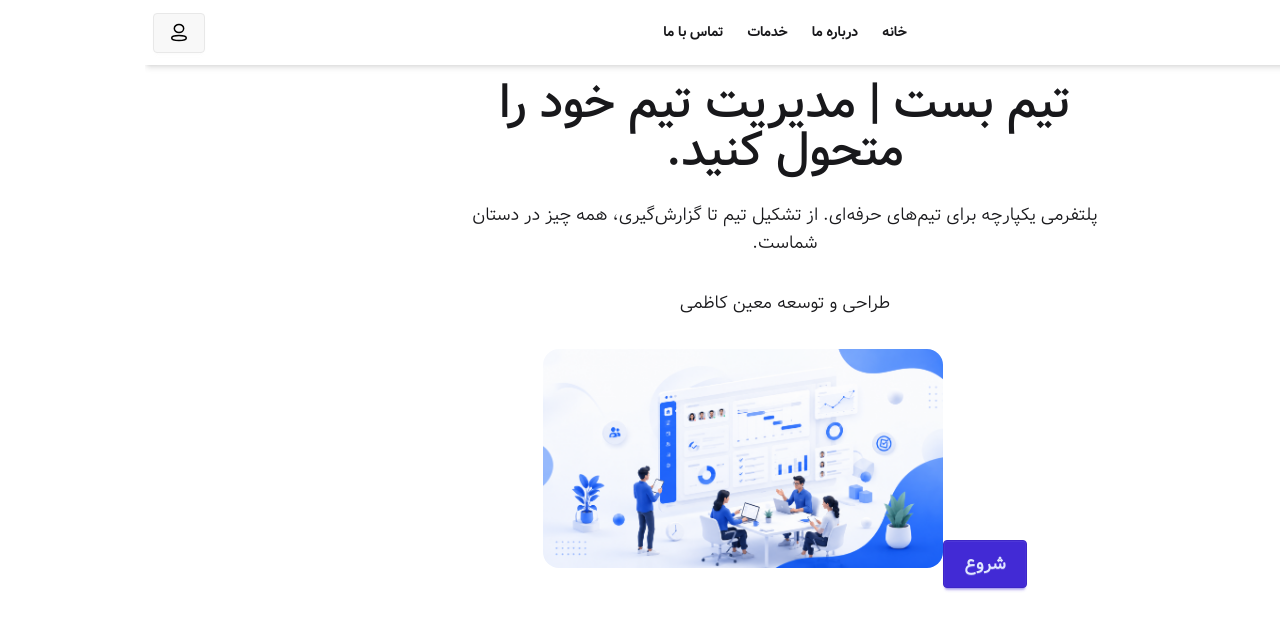
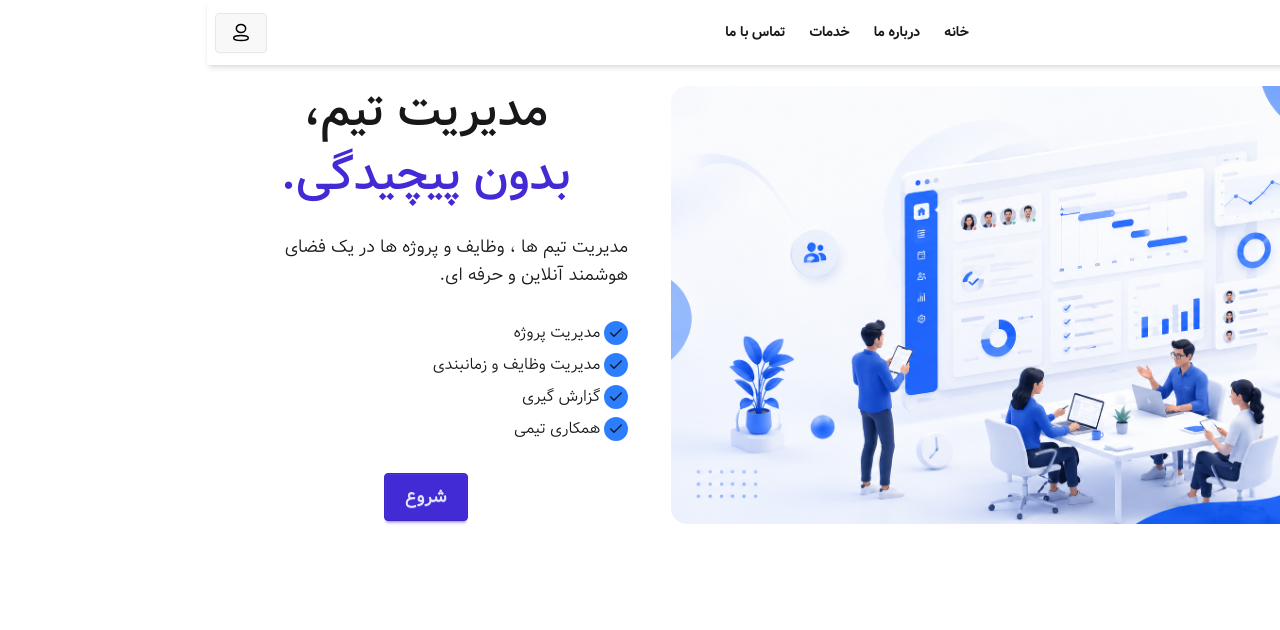
Before and after one commit to Moein-Kazemi/teambest-frontend, a Next.js app: page / in a window 1280 px wide. Shown: the top 630 px of the page. Built offline with nearby package versions, Linux system fonts and the light colour scheme; no server answers.

Commit message:
1405/04/31 : complete banner and title section in landing page

```diff
--- a/app/page.tsx
+++ b/app/page.tsx
@@ -1,28 +1,52 @@
-import Card3d from "@/components/Card3d";
 import { vazirMedium } from "./fonts";
 import Link from "next/link";
+import { Check } from "lucide-react";
+import Card3d from "@/components/Card3d";
 
 export default function Home() {
   return (
     <main>
       <section className="hero min-h-[60vh] bg-base-100">
-        <div className="hero-content text-center">
-          <div className="max-w-2xl">
-            <h1
-              className={`text-3xl ${vazirMedium.className} md:text-5xl  mb-6`}
-            >
-              تیم بست | مدیریت تیم خود را متحول کنید.
+        <div className="hero-content text-center grid grid-cols-12">
+          <Card3d src="/images/consept.png" />
+          <div className="max-w-2xl space-y-8  col-span-12 sm:col-span-4">
+            <h1 className={`text-3xl ${vazirMedium.className} md:text-5xl`}>
+              مدیریت تیم،
+              <span className="text-primary block mt-4">بدون پیچیدگی.</span>
             </h1>
-            <p className="text-lg mb-8">
-              پلتفرمی یکپارچه برای تیم‌های حرفه‌ای. از تشکیل تیم تا گزارش‌گیری،
-              همه چیز در دستان شماست.
+            <p className="text-lg  text-right">
+              مدیریت تیم ها ، وظایف و پروژه ها در یک فضای هوشمند آنلاین و حرفه
+              ای.
             </p>
-            <p className="text-lg mb-8">طراحی و توسعه معین کاظمی</p>
+            <div className="flex flex-col gap-2">
+              <div className="flex items-center gap-1 text-right">
+                <span className="w-6 h-6 flex items-center justify-center bg-blue-500 rounded-full">
+                  <Check size={16} />
+                </span>
+                <div className="block">مدیریت پروژه</div>
+              </div>
+              <div className="flex items-center gap-1 text-right">
+                <span className="w-6 h-6 flex items-center justify-center bg-blue-500 rounded-full">
+                  <Check size={16} />
+                </span>
+                <div className="block">مدیریت وظایف و زمانبندی</div>
+              </div>
+              <div className="flex items-center gap-1 text-right">
+                <span className="w-6 h-6 flex items-center justify-center bg-blue-500 rounded-full">
+                  <Check size={16} />
+                </span>
+                <div className="block">گزارش گیری</div>
+              </div>
+              <div className="flex items-center gap-1 text-right">
+                <span className="w-6 h-6 flex items-center justify-center bg-blue-500 rounded-full">
+                  <Check size={16} />
+                </span>
+                <div className="block">همکاری تیمی</div>
+              </div>
+            </div>
             <Link href="/dashboard" className="btn btn-primary btn-lg">
               شروع
             </Link>
-
-            <Card3d src="/images/consept.png" />
           </div>
         </div>
       </section>
--- a/components/Card3d.tsx
+++ b/components/Card3d.tsx
@@ -2,14 +2,11 @@ interface Card3dProps {
   src: string;
 }
 function Card3d({ src }: Card3dProps) {
-  console.log(src);
   return (
-    <div className="hover-3d">
-      {/* content */}
-      <figure className="max-w-100 rounded-2xl">
+    <div className="hover-3d col-span-12 sm:col-span-8">
+      <figure className="max-w-200 rounded-2xl">
         <img src={`${src}`} alt="3D card" />
       </figure>
-      {/* 8 empty divs needed for the 3D effect */}
       <div></div>
       <div></div>
       <div></div>
```
